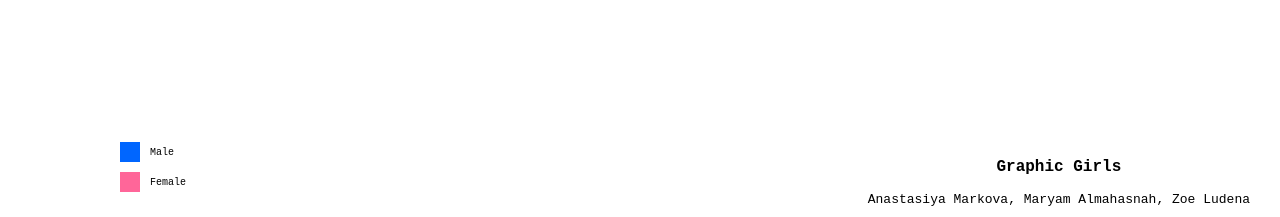
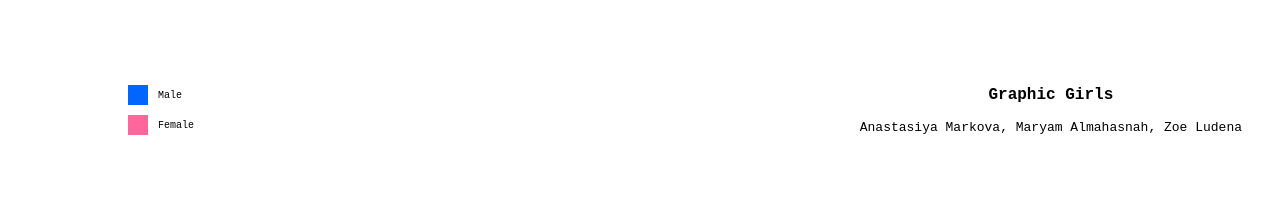
Before and after one commit to zoeludena/dsc106-Interactive-Income, a SvelteKit app: page / in a window 1280 px wide. Shown: the part 580-797 px from the top of the page. Built offline with nearby package versions, Linux system fonts and the light colour scheme; no server answers; a web font is replaced by a local one.

Commit message:
Adjust location of bottom elems

```diff
--- a/src/App.svelte
+++ b/src/App.svelte
@@ -326,16 +326,16 @@ function drawLine(svg, data, group, width, height) {
   }
 
   .legend {
-  position: fixed;
-  bottom: 15px; /* Adjust bottom position as needed */
+  position: absolute;
+  bottom: -380px; /* Adjust bottom position as needed */
   left: 0; /* Adjust left position as needed */
   font-size: x-small;
   padding-left: 110px;
 }
 
   .team-info {
-    position: fixed;
-    bottom: 0;
+    position: absolute;
+    bottom: -380px;
     right: 0;
     padding-right: 30px;
     /* font-family: 'Times New Roman', Times, serif; Set the font for the team info */
```
